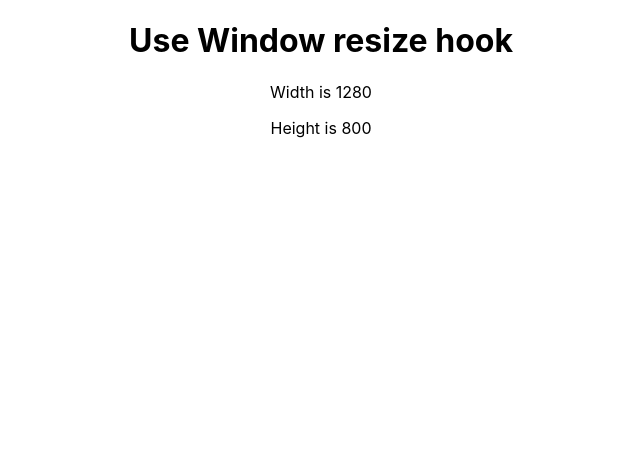
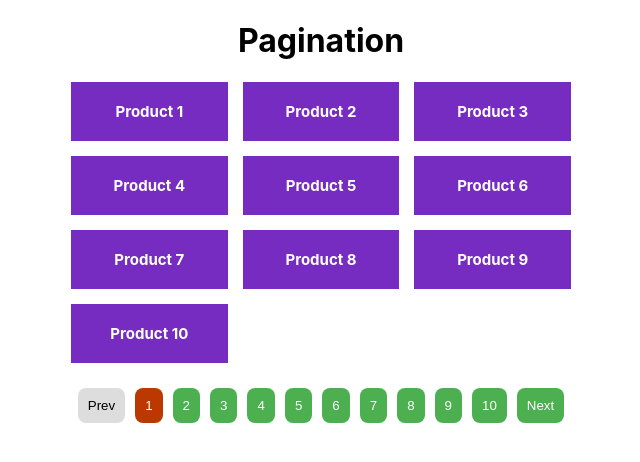
Before and after one commit to Shivani-Kangralkar/reactjs_interview_coding_part1, a React (Create React App) app: page / in a window 1280 px wide. Shown: the top 462 px of the page, without its empty margins (319-959 px from the left). Built offline with nearby package versions, Linux system fonts and the light colour scheme.

Commit message:
pagination

```diff
--- a/src/App.js
+++ b/src/App.js
@@ -12,7 +12,8 @@ import './App.css';
 // import Scroll from './components/custom-scroll-indicator/Scroll';
 // import TreeViewParent from './components/tree-view/TreeViewParent';
 // import menus from "./components/tree-view/data"
-import WindowResize from './components/use-window-resize/WindowResize';
+// import WindowResize from './components/use-window-resize/WindowResize';
+import Pagination from './components/pagination/PaginationParent'
 
 
 
@@ -47,7 +48,10 @@ function App() {
       {/* <TreeViewParent menus={menus}/> */}
 
       {/* window resize */}
-      <WindowResize />
+      {/* <WindowResize /> */}
+
+      {/* Pagination */}
+      <Pagination/>
     </div>
   );
 }
--- /dev/null
+++ b/src/components/pagination/PaginationChild.jsx
@@ -0,0 +1,44 @@
+import React from "react";
+import "./pagination.css"
+
+const PaginationChild = ({ currentPage, totalPages = 10, onPageChange }) => {
+  // These are numberes between prev and next
+  // prev12345678910Next
+  const generateNoOfPages = () => {
+    const pages = [];
+
+    for (let i = 1; i <= totalPages; i++) {
+      pages.push(i);
+    }
+    return pages;
+  };
+
+  return (
+    <div className="pagination">
+      <button
+        onClick={() => onPageChange(currentPage - 1)}
+        className="pagination-btn"
+        disabled={currentPage === 1}
+      >
+        Prev
+      </button>
+
+      {generateNoOfPages().map((pageNo) => (
+        <button
+        className={`pagination-btn ${currentPage === pageNo ? 'active' :''}`}
+        key={pageNo}
+        onClick={() => onPageChange(pageNo)}> {pageNo}</button>
+      ))}
+
+      <button
+        className="pagination-btn"
+        onClick={() => onPageChange(currentPage + 1)}
+        disabled={currentPage === totalPages}
+      >
+        Next
+      </button>
+    </div>
+  );
+};
+
+export default PaginationChild;
--- /dev/null
+++ b/src/components/pagination/PaginationParent.jsx
@@ -0,0 +1,50 @@
+import React, { useState } from 'react'
+import PaginationChild from "./PaginationChild"
+
+const PaginationParent = () => {
+
+    // created a dummy data to load on click of next page
+    const dummyData = Array.from({ length : 100} , (_,index) => ({
+        id : index +1,
+        name: `Product ${index+1}`,
+    }))
+
+    const [currentPage, setCurrentPage] = useState(1);
+    // load only 10 set of item on every click of next button
+    const itemsPerPage = 10;
+    // (current page is 1 * itemPerpage is 10 = 10)
+    const indexOfLastItem = currentPage * itemsPerPage ;
+    // (10-10 = 0)
+    const indexOfFirstItem = indexOfLastItem - itemsPerPage;
+    // It shows only 10 product items on screen , on every click of page next
+    const currentListOfItems =dummyData.slice(indexOfFirstItem, indexOfLastItem);
+
+    console.log(currentListOfItems,indexOfFirstItem,indexOfLastItem);
+
+const handlePageChange = (currentPage) => {
+    console.log("current ", currentPage);
+    setCurrentPage(currentPage)
+}
+
+// console.log("currentPage", currentPage);
+  return (
+    <div>
+        <h1>Pagination</h1>
+        <ul className='list-items'>
+
+            {/* display 10 product data on screen */}
+            {currentListOfItems.map((item) => (
+                <li key={item.id}> {item.name}</li>
+            ))}
+        </ul>
+        <PaginationChild
+        currentPage={currentPage}
+        totalPages={Math.ceil(dummyData.length / itemsPerPage)}
+        onPageChange={handlePageChange}
+        />
+
+    </div>
+  )
+}
+
+export default PaginationParent
--- /dev/null
+++ b/src/components/pagination/pagination.css
@@ -0,0 +1,47 @@
+
+
+.pagination{
+    display: flex;
+    justify-content: center;
+    align-items: center;
+    margin-top: 25px;
+}
+
+.pagination-btn{
+    padding: 10px;
+    margin: 0px 5px;
+    background-color: #4caf50;;
+    color: #ffffff;
+    border: none;
+    border-radius: 8px;
+    cursor: pointer;
+    outline: none;
+}
+
+.pagination-btn.active {
+    background-color: #bb3901;
+}
+
+.pagination-btn:disabled{
+    background-color: #ddd;
+    cursor: not-allowed;
+    color: #000;
+}
+
+.list-items{
+    list-style: none;
+    display: grid;
+    gap: 15px;
+    max-width: 500px;
+    padding: 0;
+    margin: 20px auto;
+    grid-template-columns: repeat(3,1fr);
+}
+
+.list-items li{
+    padding: 20px;
+    background-color: #762cc0;
+    color: #fff;
+    font-weight: bolder;
+    font-size: 15px;
+}
```
